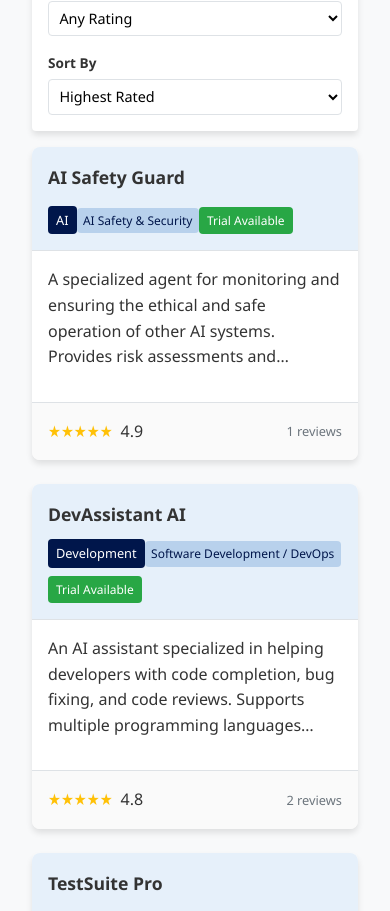
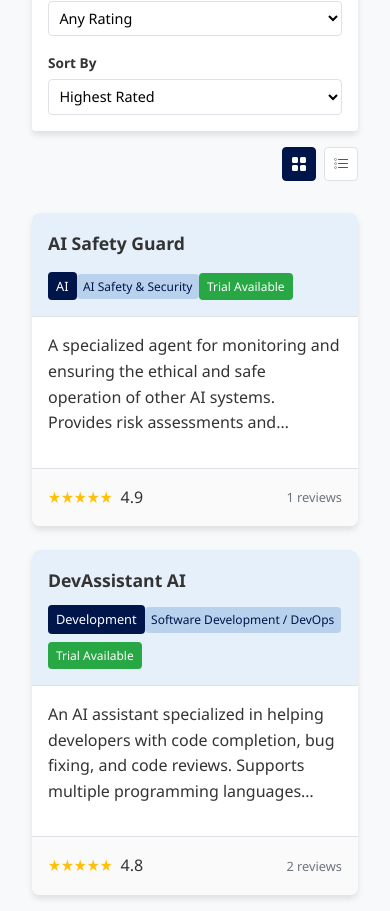
Before and after one commit to davday6/Internship_SAGE, a React (Vite) app in the folder react-app/: page / in a window 390 px wide. Shown: the part 1228-2139 px from the top of the page. Built offline with nearby package versions, Linux system fonts and the light colour scheme.

Commit message:
List View Option + Date Fix
Added toggle between grid view and List view

Fixed issue where coment's date shows up one day behind

```diff
--- a/react-app/src/App.css
+++ b/react-app/src/App.css
@@ -307,6 +307,7 @@
 }
 
 /* Agents Container */
+/* Default agents container (for backwards compatibility) */
 .agents-container {
   display: grid;
   grid-template-columns: repeat(auto-fill, minmax(300px, 1fr));
@@ -1050,10 +1051,96 @@
   justify-content: center;
 }
 
-@media (max-width: 480px) {
-  .chat-interface {
-    width: 300px;
-    height: 450px;
-    right: 0;
+/* View Toggle Styles */
+.view-toggle {
+  display: flex;
+  justify-content: flex-end;
+  margin-bottom: 1rem;
+  gap: 0.5rem;
+}
+
+.view-toggle-button {
+  background-color: var(--white);
+  border: 1px solid var(--border-color);
+  padding: 0.5rem;
+  cursor: pointer;
+  border-radius: 4px;
+  color: #555;
+  display: flex;
+  align-items: center;
+  justify-content: center;
+  transition: all 0.2s ease;
+}
+
+.view-toggle-button.active {
+  background-color: var(--sogeti-blue);
+  color: white;
+  border-color: var(--sogeti-blue);
+}
+
+.view-toggle-button:hover:not(.active) {
+  background-color: #f0f0f0;
+}
+
+/* Filters and View Controls Container */
+.filters-view-controls {
+  display: flex;
+  justify-content: flex-end;
+  margin-bottom: 1rem;
+}
+
+/* Grid View (Default) */
+.agents-container.grid-view {
+  display: grid;
+  grid-template-columns: repeat(auto-fill, minmax(300px, 1fr));
+  gap: 1.5rem;
+}
+
+/* List View */
+.agents-container.list-view {
+  display: flex;
+  flex-direction: column;
+  gap: 1rem;
+}
+
+.agents-container.list-view .agent-card {
+  display: grid;
+  grid-template-columns: 3fr 1fr;
+  align-items: center;
+}
+
+.agents-container.list-view .agent-header {
+  padding: 0.75rem 1rem;
+}
+
+.agents-container.list-view .agent-body {
+  border-right: 1px solid var(--border-color);
+}
+
+.agents-container.list-view .agent-footer {
+  grid-column: 2;
+  grid-row: 1 / span 2;
+  display: flex;
+  flex-direction: column;
+  height: 100%;
+  justify-content: center;
+  padding: 1rem;
+  background-color: transparent;
+  border-top: none;
+  gap: 0.5rem;
+}
+
+/* Responsive adjustments for list view */
+@media (max-width: 768px) {
+  .agents-container.list-view .agent-card {
+    grid-template-columns: 1fr;
+  }
+
+  .agents-container.list-view .agent-footer {
+    grid-column: 1;
+    grid-row: auto;
+    flex-direction: row;
+    justify-content: space-between;
+    border-top: 1px solid var(--border-color);
   }
 }
--- a/react-app/src/App.tsx
+++ b/react-app/src/App.tsx
@@ -9,6 +9,7 @@ import AgentModal from './components/AgentModal'
 import Pagination from './components/Pagination'
 import ContactForm from './components/ContactForm'
 import ChatWidget from './components/ChatWidget'
+import ViewToggle from './components/ViewToggle'
 import { syncedAgentsData } from './data/agentData'
 import type { Agent, FilterOptions, Review } from './types'
 
@@ -35,6 +36,9 @@ function App() {
   // State for pagination
   const [currentPage, setCurrentPage] = useState(1)
   const [itemsPerPage] = useState(6)
+
+  // State for view type (grid or list)
+  const [viewType, setViewType] = useState<'grid' | 'list'>('grid')
 
   // Filter agents based on search query and filters
   useEffect(() => {
@@ -169,7 +173,14 @@ function App() {
           onFilterChange={handleFilterChange}
         />
 
-        <div className="agents-container">
+        <div className="filters-view-controls">
+          <ViewToggle
+            viewType={viewType}
+            onToggle={setViewType}
+          />
+        </div>
+
+        <div className={`agents-container ${viewType}-view`}>
           {displayedAgents.length > 0 ? (
             displayedAgents.map(agent => (
               <AgentCard
--- a/react-app/src/components/AgentModal.tsx
+++ b/react-app/src/components/AgentModal.tsx
@@ -16,7 +16,11 @@ const AgentModal: React.FC<AgentModalProps> = ({ agent, isOpen, onClose, onAddRe
   if (!agent) return null;
 
   const formatDate = (date: string) => {
-    return new Date(date).toLocaleDateString('en-US', {
+    // Create date with explicit timezone handling to prevent date shifting
+    const [year, month, day] = date.split('-').map(num => parseInt(num));
+    const dateObj = new Date(year, month - 1, day); // Month is 0-indexed in JavaScript Date
+
+    return dateObj.toLocaleDateString('en-US', {
       year: 'numeric',
       month: 'short',
       day: 'numeric'
@@ -31,9 +35,15 @@ const AgentModal: React.FC<AgentModalProps> = ({ agent, isOpen, onClose, onAddRe
       return;
     }
 
+    // Create a date in local timezone
+    const today = new Date();
+    const year = today.getFullYear();
+    const month = String(today.getMonth() + 1).padStart(2, '0'); // +1 because months are 0-indexed
+    const day = String(today.getDate()).padStart(2, '0');
+
     const newReview: Review = {
       author: name,
-      date: new Date().toISOString().split('T')[0], // Format: YYYY-MM-DD
+      date: `${year}-${month}-${day}`, // Format: YYYY-MM-DD in local timezone
       rating: rating,
       comment: comment
     };
--- /dev/null
+++ b/react-app/src/components/ViewToggle.tsx
@@ -0,0 +1,37 @@
+import React from 'react';
+
+interface ViewToggleProps {
+  viewType: 'grid' | 'list';
+  onToggle: (viewType: 'grid' | 'list') => void;
+}
+
+const ViewToggle: React.FC<ViewToggleProps> = ({ viewType, onToggle }) => {
+  return (
+    <div className="view-toggle">
+      <button
+        className={`view-toggle-button ${viewType === 'grid' ? 'active' : ''}`}
+        onClick={() => onToggle('grid')}
+        aria-label="Grid view"
+        title="Grid view"
+      >
+        <svg xmlns="http://www.w3.org/2000/svg" width="16" height="16" fill="currentColor" viewBox="0 0 16 16">
+          <path d="M1 2.5A1.5 1.5 0 0 1 2.5 1h3A1.5 1.5 0 0 1 7 2.5v3A1.5 1.5 0 0 1 5.5 7h-3A1.5 1.5 0 0 1 1 5.5v-3zm8 0A1.5 1.5 0 0 1 10.5 1h3A1.5 1.5 0 0 1 15 2.5v3A1.5 1.5 0 0 1 13.5 7h-3A1.5 1.5 0 0 1 9 5.5v-3zm-8 8A1.5 1.5 0 0 1 2.5 9h3A1.5 1.5 0 0 1 7 10.5v3A1.5 1.5 0 0 1 5.5 15h-3A1.5 1.5 0 0 1 1 13.5v-3zm8 0A1.5 1.5 0 0 1 10.5 9h3a1.5 1.5 0 0 1 1.5 1.5v3a1.5 1.5 0 0 1-1.5 1.5h-3a1.5 1.5 0 0 1-1.5-1.5v-3z"/>
+        </svg>
+      </button>
+      <button
+        className={`view-toggle-button ${viewType === 'list' ? 'active' : ''}`}
+        onClick={() => onToggle('list')}
+        aria-label="List view"
+        title="List view"
+      >
+        <svg xmlns="http://www.w3.org/2000/svg" width="16" height="16" fill="currentColor" viewBox="0 0 16 16">
+          <path fillRule="evenodd" d="M2 2.5a.5.5 0 0 0-.5.5v1a.5.5 0 0 0 .5.5h1a.5.5 0 0 0 .5-.5V3a.5.5 0 0 0-.5-.5H2zM3 3H2v1h1V3z"/>
+          <path d="M5 3.5a.5.5 0 0 1 .5-.5h9a.5.5 0 0 1 0 1h-9a.5.5 0 0 1-.5-.5zM5.5 7a.5.5 0 0 0 0 1h9a.5.5 0 0 0 0-1h-9zm0 4a.5.5 0 0 0 0 1h9a.5.5 0 0 0 0-1h-9z"/>
+          <path fillRule="evenodd" d="M1.5 7a.5.5 0 0 1 .5-.5h1a.5.5 0 0 1 .5.5v1a.5.5 0 0 1-.5.5H2a.5.5 0 0 1-.5-.5V7zM2 7h1v1H2V7zm0 3.5a.5.5 0 0 0-.5.5v1a.5.5 0 0 0 .5.5h1a.5.5 0 0 0 .5-.5v-1a.5.5 0 0 0-.5-.5H2zm1 .5H2v1h1v-1z"/>
+        </svg>
+      </button>
+    </div>
+  );
+};
+
+export default ViewToggle;
```
